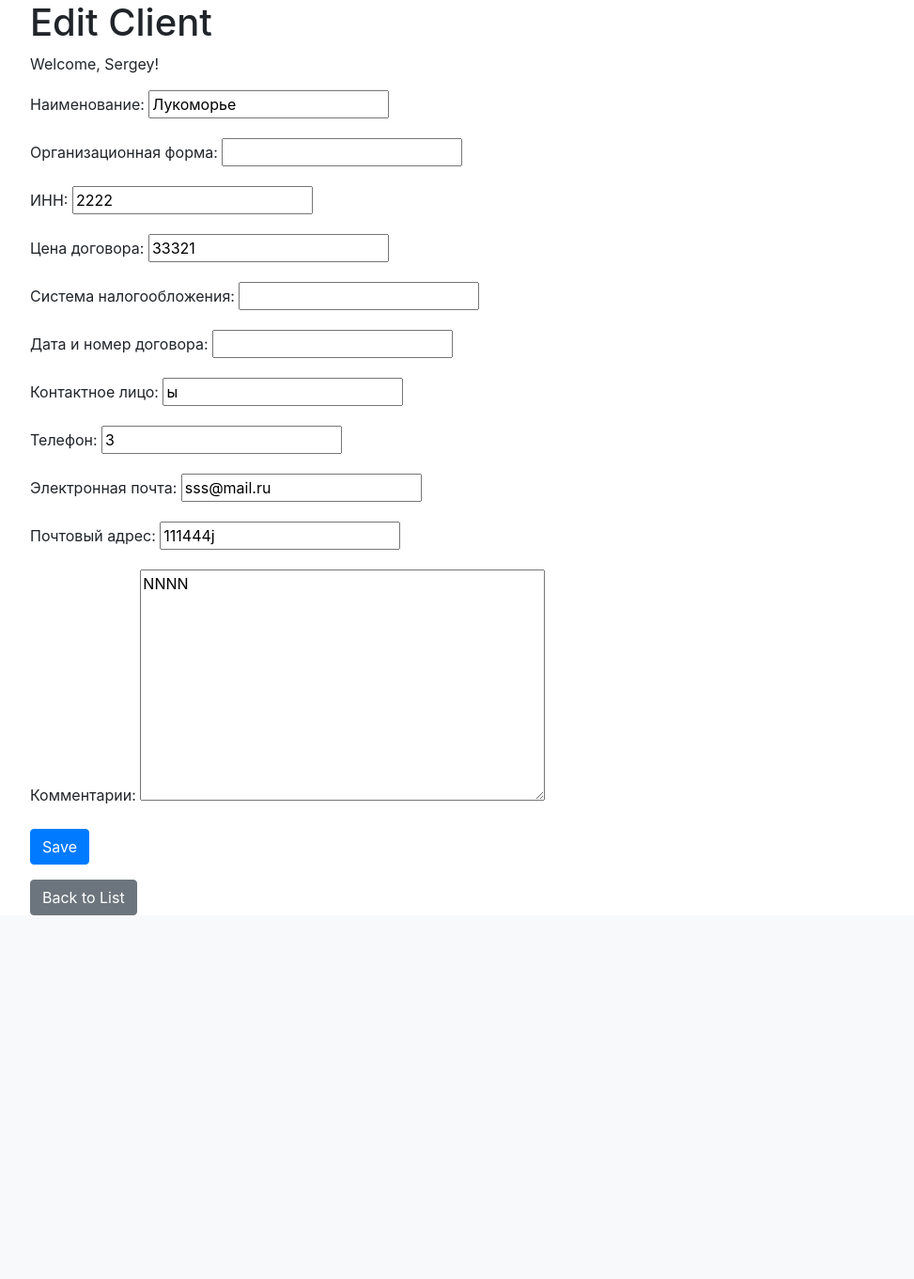
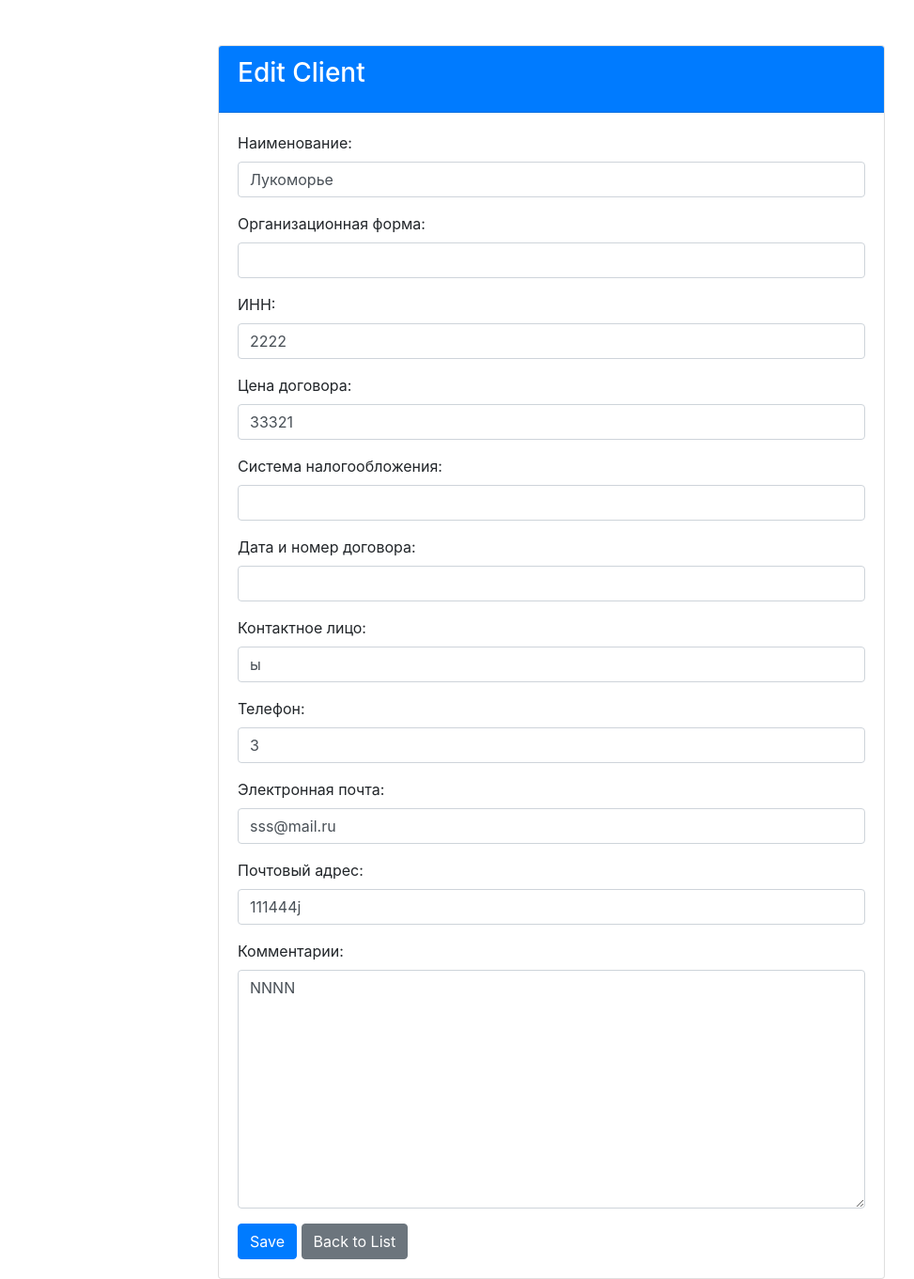
Before and after one commit to Sergey-Pashkov/MB4, a Django app: page /clients/edit/2/ in a window 1280 px wide. Shown: the part 56-1417 px from the top of the page at 94% size, without its empty margins (53-1026 px from the left). Before the commit the page ends 1030 px from the top, so only its background shows below. Run offline with Django 5.2, Linux system fonts and the light colour scheme; a user stored in the database is signed in; data comes from the database, SQL or seed files in the repository; both versions use the stored data as it was after the commit; some libraries are stand-ins or nearby versions.

Commit message:
Отредактирована форма редактирования клиента

```diff
--- a/Home_button/Accounting_button/templates/Accounting_button/client_edit.html
+++ b/Home_button/Accounting_button/templates/Accounting_button/client_edit.html
@@ -1,13 +1,113 @@
-<!-- templates/Accounting_button/client_edit.html -->
 {% extends "Accounting_button/base.html" %}
+{% load form_tags %}
 {% block title %}Edit Client{% endblock %}
 {% block content %}
-<h1>Edit Client</h1>
-<p>Welcome, {{ user.username }}!</p> <!-- Приветствие пользователя -->
-<form method="post">
-    {% csrf_token %}
-    {{ form.as_p }}
-    <button type="submit" class="btn btn-primary">Save</button>
-</form>
-<a href="{% url 'client_list' %}" class="btn btn-secondary mt-3">Back to List</a>
+<div class="container mt-5">
+    <div class="row">
+        <div class="col-md-8 offset-md-2">
+            <div class="card">
+                <div class="card-header bg-primary text-white">
+                    <h3 class="card-title">Edit Client</h3>
+                </div>
+                <div class="card-body">
+                    <form method="post">
+                        {% csrf_token %}
+                        {{ form.non_field_errors }}
+
+                        <div class="form-row">
+                            <div class="form-group col-md-12">
+                                {{ form.name.label_tag }}
+                                {{ form.name|add_class:"form-control" }}
+                                {{ form.name.errors }}
+                            </div>
+                        </div>
+
+                        <div class="form-row">
+                            <div class="form-group col-md-12">
+                                {{ form.org_form.label_tag }}
+                                {{ form.org_form|add_class:"form-control" }}
+                                {{ form.org_form.errors }}
+                            </div>
+                        </div>
+
+                        <div class="form-row">
+                            <div class="form-group col-md-12">
+                                {{ form.inn.label_tag }}
+                                {{ form.inn|add_class:"form-control" }}
+                                {{ form.inn.errors }}
+                            </div>
+                        </div>
+
+                        <div class="form-row">
+                            <div class="form-group col-md-12">
+                                {{ form.contract_price.label_tag }}
+                                {{ form.contract_price|add_class:"form-control" }}
+                                {{ form.contract_price.errors }}
+                            </div>
+                        </div>
+
+                        <div class="form-row">
+                            <div class="form-group col-md-12">
+                                {{ form.tax_system.label_tag }}
+                                {{ form.tax_system|add_class:"form-control" }}
+                                {{ form.tax_system.errors }}
+                            </div>
+                        </div>
+
+                        <div class="form-row">
+                            <div class="form-group col-md-12">
+                                {{ form.contract_details.label_tag }}
+                                {{ form.contract_details|add_class:"form-control" }}
+                                {{ form.contract_details.errors }}
+                            </div>
+                        </div>
+
+                        <div class="form-row">
+                            <div class="form-group col-md-12">
+                                {{ form.contact_person.label_tag }}
+                                {{ form.contact_person|add_class:"form-control" }}
+                                {{ form.contact_person.errors }}
+                            </div>
+                        </div>
+
+                        <div class="form-row">
+                            <div class="form-group col-md-12">
+                                {{ form.phone.label_tag }}
+                                {{ form.phone|add_class:"form-control" }}
+                                {{ form.phone.errors }}
+                            </div>
+                        </div>
+
+                        <div class="form-row">
+                            <div class="form-group col-md-12">
+                                {{ form.email.label_tag }}
+                                {{ form.email|add_class:"form-control" }}
+                                {{ form.email.errors }}
+                            </div>
+                        </div>
+
+                        <div class="form-row">
+                            <div class="form-group col-md-12">
+                                {{ form.postal_address.label_tag }}
+                                {{ form.postal_address|add_class:"form-control" }}
+                                {{ form.postal_address.errors }}
+                            </div>
+                        </div>
+
+                        <div class="form-row">
+                            <div class="form-group col-md-12">
+                                {{ form.comments.label_tag }}
+                                {{ form.comments|add_class:"form-control" }}
+                                {{ form.comments.errors }}
+                            </div>
+                        </div>
+
+                        <button type="submit" class="btn btn-primary">Save</button>
+                        <a href="{% url 'client_list' %}" class="btn btn-secondary">Back to List</a>
+                    </form>
+                </div>
+            </div>
+        </div>
+    </div>
+</div>
 {% endblock %}
--- /dev/null
+++ b/Home_button/Accounting_button/templatetags/form_tags.py
@@ -0,0 +1,9 @@
+# Accounting_button/templatetags/form_tags.py
+from django import template
+from django.utils.html import format_html
+
+register = template.Library()
+
+@register.filter(name='add_class')
+def add_class(field, css_class):
+    return field.as_widget(attrs={"class": css_class})
```
Also changed, not shown: Home_button/db.sqlite3.
